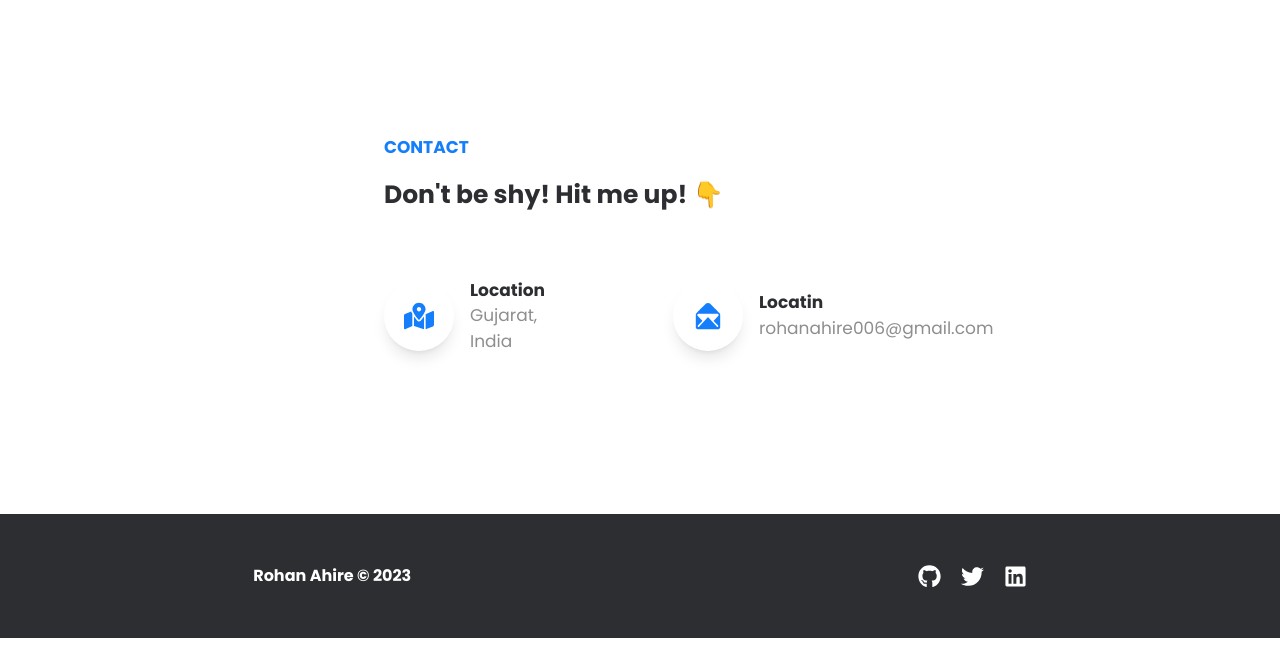
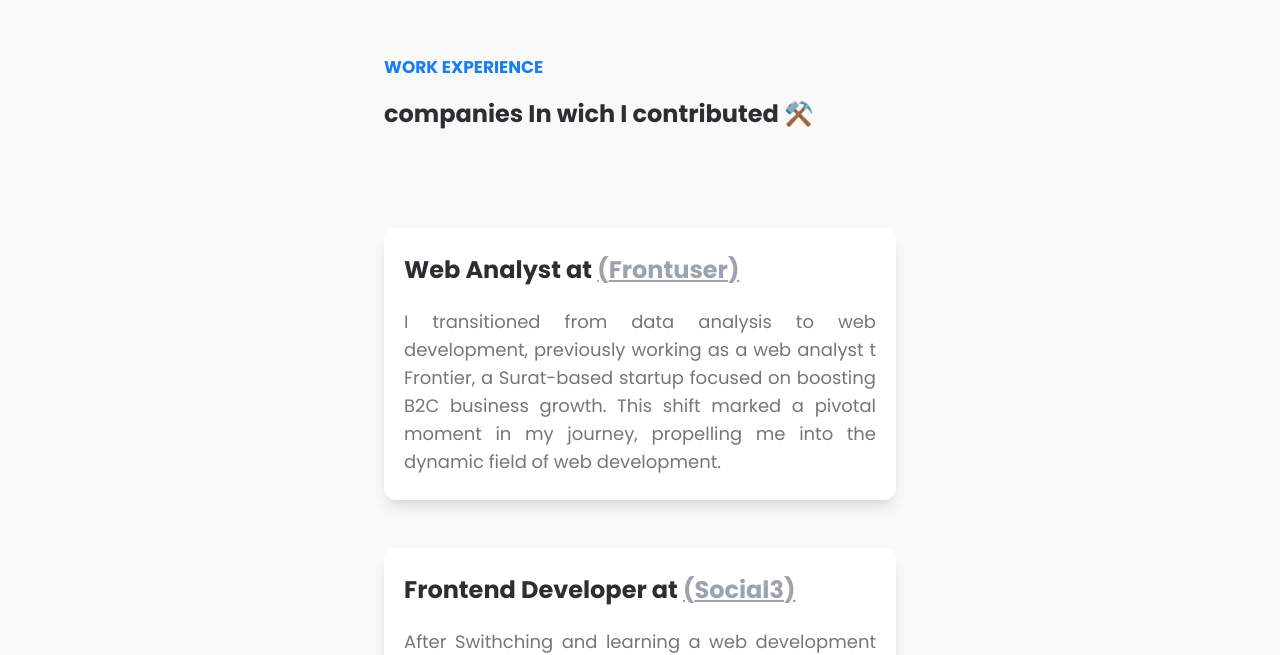
Before and after one commit to rohann06/Rohan.dev, a Next.js app: page / in a window 1280 px wide. Shown: the part 1995-2650 px from the top of the page. Built offline with nearby package versions, Linux system fonts and the light colour scheme; no server answers; the database is empty.

Commit message:
Work exp section added

```diff
--- a/components/Contact.js
+++ b/components/Contact.js
@@ -36,7 +36,7 @@ const Contact = () => {
           >
             <p className=" font-bold">Location</p>
             <p className=" text-[#8e8e8e] hover:text-[#147efb] duration-300 cursor-pointer">
-              Gujarat, India
+              India
             </p>
           </div>
         </div>
@@ -52,7 +52,7 @@ const Contact = () => {
             data-aos-duration="3000"
             className=" lg:before:text-left text-[17px] "
           >
-            <p className=" font-bold">Locatin</p>
+            <p className=" font-bold">Email</p>
             <a
               href="mailto:rohanahire006@gmail.com"
               className=" text-[#8e8e8e] hover:text-[#147efb] duration-300"
--- /dev/null
+++ b/components/JobCrad.js
@@ -0,0 +1,21 @@
+import React from "react";
+
+const JobCrad = ({ title, company, desceription, url }) => {
+  return (
+    <div className=" bg-white flex lg:flex-row flex-col justify-between items-center  gap-5  shadow-lg py-6 px-5 my-10 lg:my-12 rounded-xl">
+      <div>
+        <p className=" mb-5 text-[1.5rem] font-bold">
+          {title} at{" "}{" "}
+          <a href={url} target="_blank" rel="noopener noreferrer">
+            <span className=" text-gray-400 hover:text-[#147efb] underline">
+              ({company})
+            </span>
+          </a>
+        </p>
+        <p className=" text-lg text-[#767676] text-justify">{desceription}</p>
+      </div>
+    </div>
+  );
+};
+
+export default JobCrad;
--- a/components/Navbar.js
+++ b/components/Navbar.js
@@ -30,6 +30,9 @@ const Navbar = () => {
 
         <p className=" my-10 lg:my-0"><a href="#project" onClick={() => setNavOpen(!navOpen)} className=" cursor-pointer hover:text-[#147efb] duration-300 ">Projects</a></p>
 
+        <p className=" my-10 lg:my-0"> <a href="#work" onClick={() => setNavOpen(!navOpen)} className=" cursor-pointer hover:text-[#147efb] duration-300 ">Work EXP.</a></p>
+
+
         <p className=" my-10 lg:my-0"><a href="#contact" onClick={() => setNavOpen(!navOpen)} className=" cursor-pointer hover:text-[#147efb] duration-300 ">Contact</a></p>
 
       </div>
--- a/components/ProjectCard.js
+++ b/components/ProjectCard.js
@@ -22,12 +22,11 @@ const ProjectCard = ({ title, description, repoLink, appLink, image }) => {
     >
       <div className=" shadow-md rounded-2xl overflow-hidden">
         <a href={appLink} target="_blank" rel="noopener noreferrer">
-          <Image
+          <img
             src={image}
-            height={400}
-            width={400}
+            alt="projectimg"
             loading="lazy"
-            alt={"project img"}
+            fill="true"
             className=" h-auto w-[570px] hover:scale-105 duration-300 ease-in-out"
           />
         </a>
--- /dev/null
+++ b/components/WorkExp.js
@@ -0,0 +1,45 @@
+import ProjectCard from "./ProjectCard";
+import React, { useEffect, useState } from "react";
+import { supabase } from "../supabaseClient";
+import Aos from "aos";
+import "aos/dist/aos.css";
+import JobCrad from "./JobCrad";
+
+const WorkExp = () => {
+  return (
+    <div
+      data-aos="fade-in"
+      id="work"
+      className=" bg-[#f9f9f9] px-3 lg:px-96 py-[5rem] lg:py-[5rem]"
+    >
+      <div>
+        <p className=" uppercase text-[#147efb] font-bold mb-[1rem] text-[17px]">
+          Work Experience
+        </p>
+        <h1 className=" text-[1.5rem] font-bold mb-[6rem]">
+          companies In wich I contributed ⚒️
+        </h1>
+      </div>
+
+      <JobCrad
+        title={"Web Analyst"}
+        company={"Frontuser"}
+        url={"https://www.linkedin.com/company/frontuser/about/"}
+        desceription={
+          "I transitioned from data analysis to web development, previously working as a web analyst t Frontier, a Surat-based startup focused on  boosting B2C business growth. This shift marked a pivotal moment in my journey, propelling me into the dynamic field of web development."
+        }
+      />
+
+      <JobCrad
+        title={"Frontend Developer"}
+        company={"Social3"}
+        url={"https://app.social3.club/"}
+        desceription={
+          "After Swithching and learning a web development skils I started working as a frontend developer at social3, Socila3 is also a  startup  based in Banglore, it's a greate hiring plateform for web3 falks the team was very good and supportive, I learned and grow a lot there"
+        }
+      />
+    </div>
+  );
+};
+
+export default WorkExp;
--- a/next.config.js
+++ b/next.config.js
@@ -2,6 +2,9 @@
 const nextConfig = {
   reactStrictMode: true,
   swcMinify: true,
-}
+  images: {
+    domains: ["mhniovhizhfgokkvomux.supabase.co"],
+  },
+};
 
-module.exports = nextConfig
+module.exports = nextConfig;
--- a/pages/index.js
+++ b/pages/index.js
@@ -3,6 +3,7 @@ import About from "../components/About";
 import Contact from "../components/Contact";
 import HeroSection from "../components/HeroSection";
 import Projects from "../components/Projects";
+import WorkExp from "../components/WorkExp";
 
 export default function Home() {
   return (
@@ -14,9 +15,10 @@ export default function Home() {
       </Head>
 
       <main>
-        <HeroSection/>
-        <About/>
-        <Projects/>
+        <HeroSection />
+        <About />
+        <Projects />
+        <WorkExp />
         <Contact />
       </main>
     </div>
```
